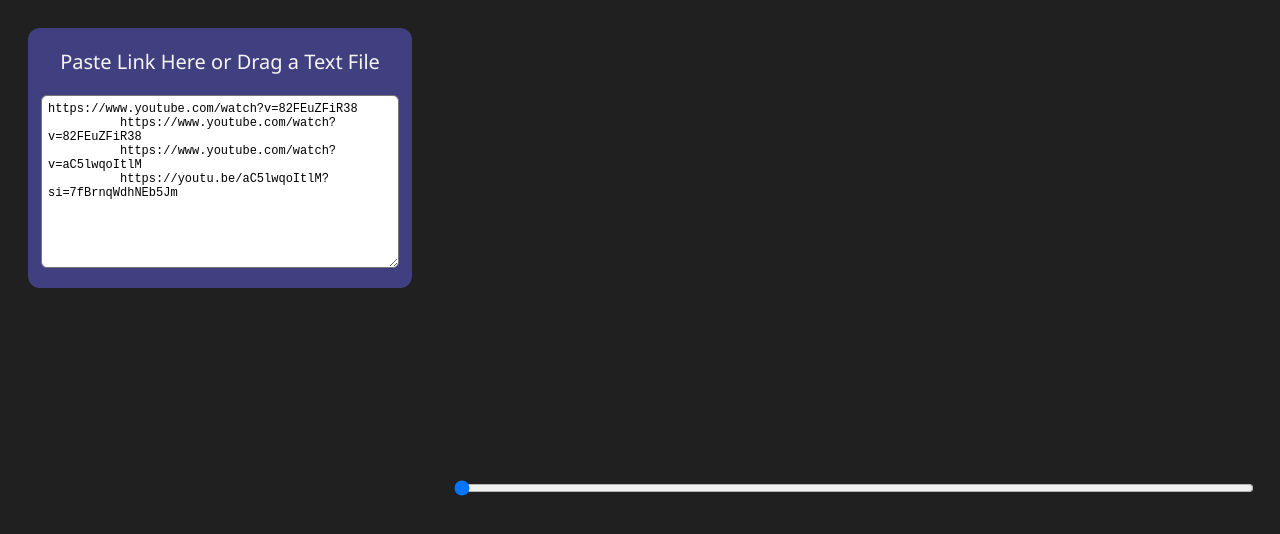
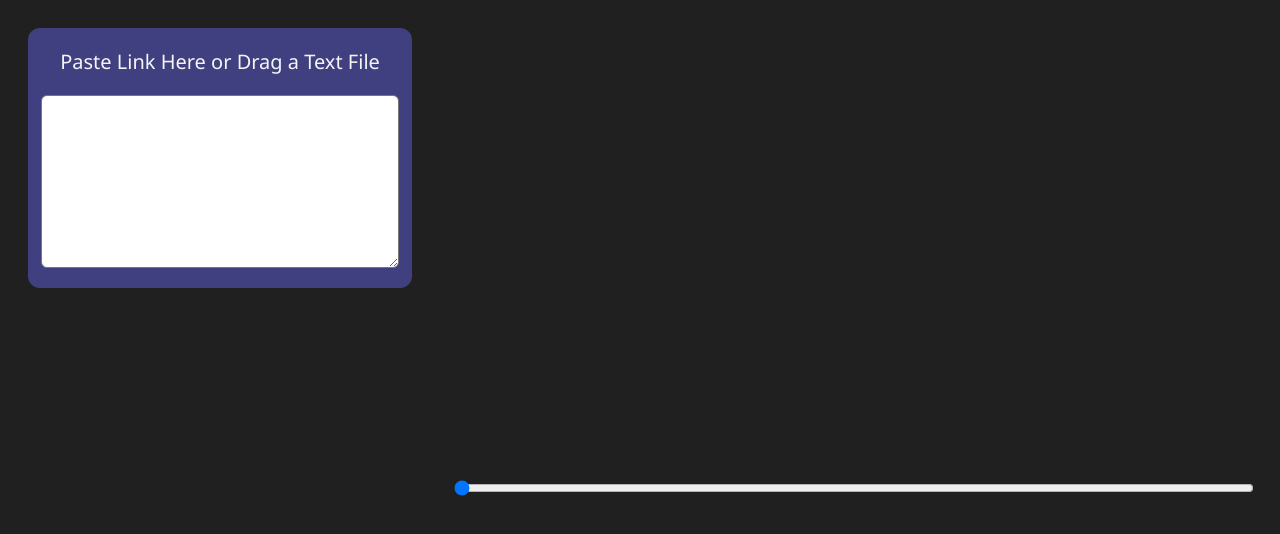
Before and after one commit to Rendekendo/Rendek-Video-Download, an Electron app: page src/index.html in a window 1280 px wide. Drawn offline with Linux system fonts and the light colour scheme; no server answers.

Commit message:
small changes

```diff
--- a/src/index.html
+++ b/src/index.html
@@ -10,10 +10,7 @@
     <div id="mainContainer">
       <div  spellcheck="false"  id="linkZone">
         <p id="linkZoneTitle">Paste Link Here or Drag a Text File</p>
-        <textarea>https://www.youtube.com/watch?v=82FEuZFiR38
-          https://www.youtube.com/watch?v=82FEuZFiR38
-          https://www.youtube.com/watch?v=aC5lwqoItlM
-          https://youtu.be/aC5lwqoItlM?si=7fBrnqWdhNEb5Jm</textarea>
+        <textarea></textarea>
       </div>
       <div id="videoTabs">
       </div>
--- a/src/index.js
+++ b/src/index.js
@@ -107,5 +107,5 @@
     if (event.data == YT.PlayerState.PLAYING) {
         currentVideoDuration = event.target.getDuration();
       }
-    // setInterval(updateSeekbar, 500);
+    setInterval(updateSeekbar, 500);
 }
```
